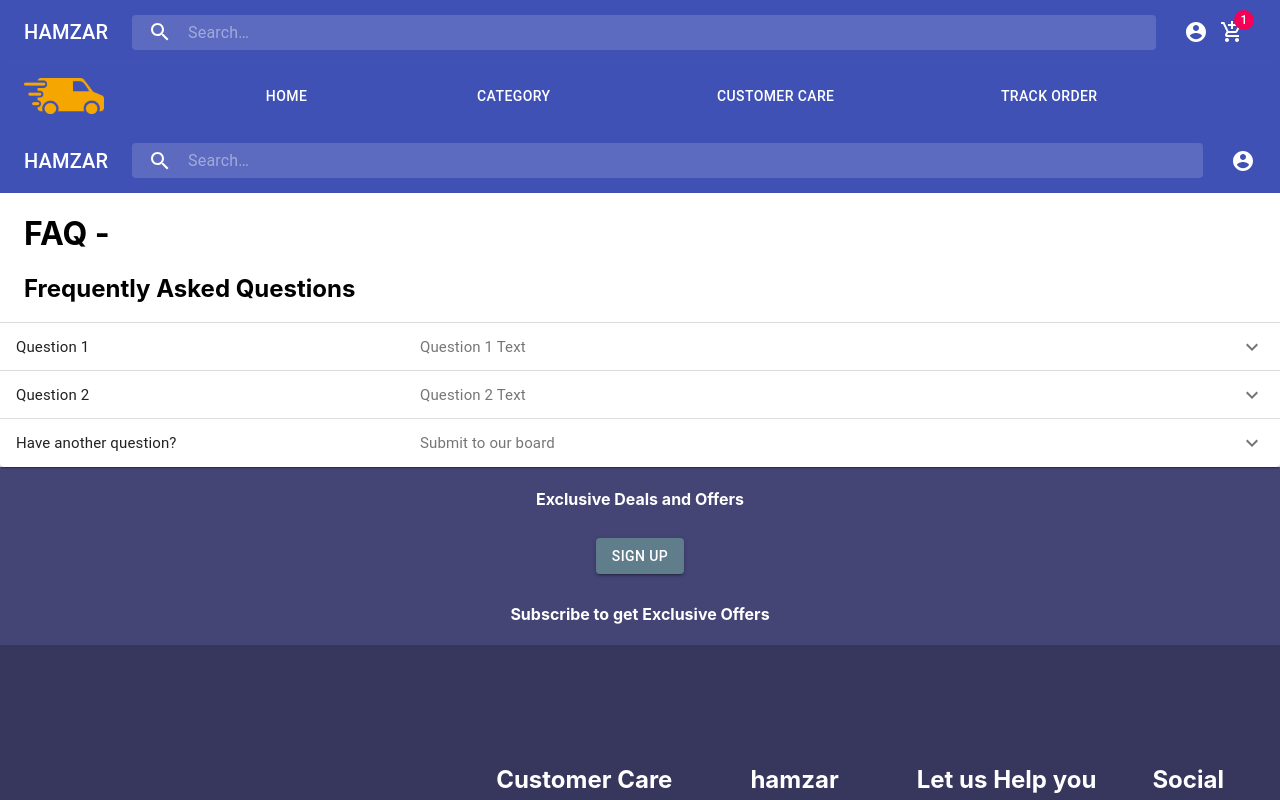
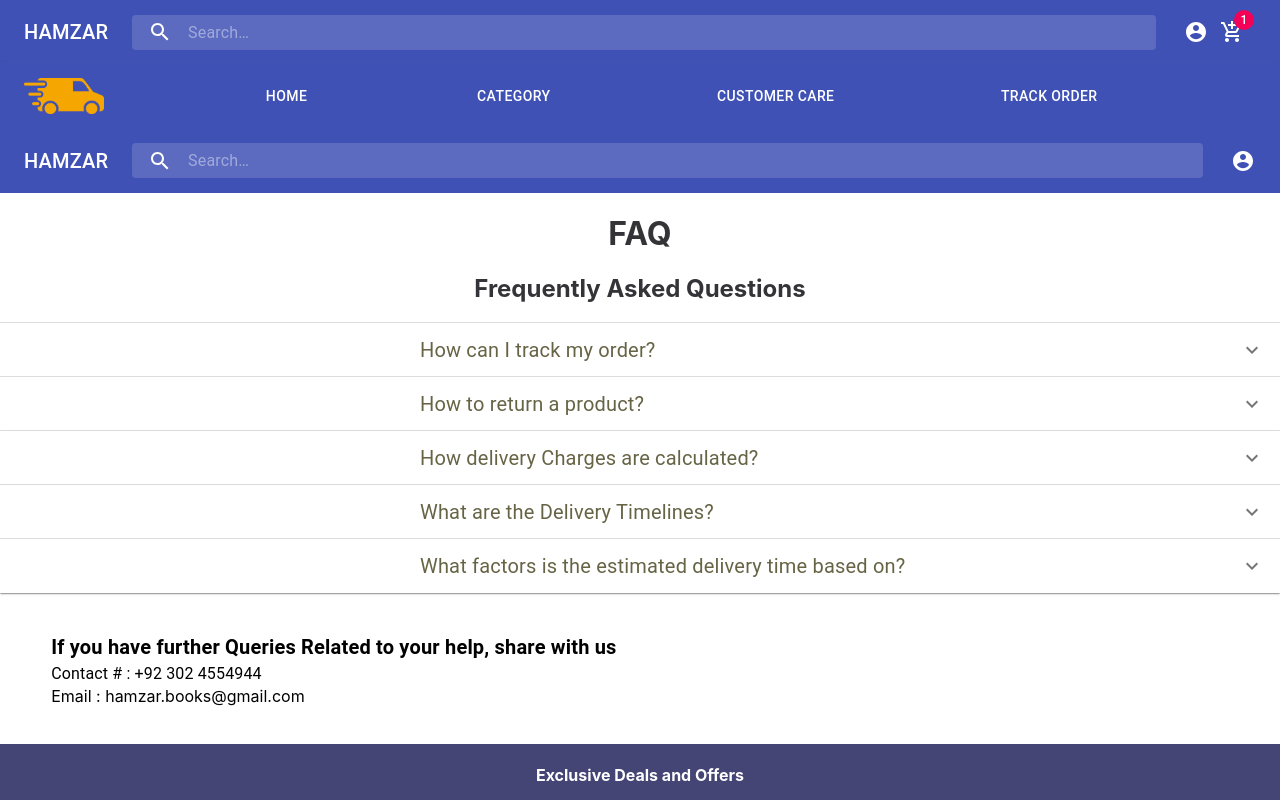
Before and after one commit to wahaj/Hamzar, a React (Create React App) app in the folder frontend/: page /faqs in a window 1280 px wide. Shown: the top 800 px of the page. Built offline with nearby package versions, Linux system fonts and the light colour scheme.

Commit message:
FAQPage(finalized), CareerPage(finalized), ChangePassPage(inProgress)

```diff
--- a/frontend/src/App.js
+++ b/frontend/src/App.js
@@ -9,6 +9,10 @@ import Footer from "./Navbars/Footer/BottomBar"
 import LoginPage from "./LoginPage/LoginPage";
 import SignupPage from "./SignupPage/SignupPage";
 import FAQPage from "./InformationPages/FAQPage";
+import Career from "./InformationPages/Career";
+import AboutUsPage from "./InformationPages/AboutUsPage";
+import QuestionQuery from "./InformationPages/QuestionQuery";
+import ChangePass from "./InformationPages/ChangePass";
 
 
 class App extends React.Component {
@@ -57,6 +61,10 @@ class App extends React.Component {
                 <Route path='/logIn' component={LoginPage}/>
                 <Route path='/signUp' component={SignupPage}/>
                 <Route path='/faqs' component={FAQPage}/>
+                <Route path='/career' component={Career}/>
+                <Route path='/aboutUs' component={AboutUsPage}/>
+                <Route path='/questionQuery' component={QuestionQuery}/>
+                <Route path='/changePass' component={ChangePass}/>
                 <Footer/>
             </BrowserRouter>
         );
--- /dev/null
+++ b/frontend/src/InformationPages/Career.js
@@ -0,0 +1,75 @@
+import React from 'react'
+import makeStyles from "@material-ui/core/styles/makeStyles";
+import {Container} from "@material-ui/core";
+import career1 from './pic 1.jpg';
+import career2 from './pic 2.png';
+import  Grid from "@material-ui/core/Grid";
+import Paper from "@material-ui/core/Paper";
+
+const useStyles = makeStyles(theme=>({
+    root:{
+        backgroundColor : 'rgba(255,255,255,0)',
+        margin:'',
+        alignItems:'center',
+
+    },
+    main_root:{
+        backgroundColor : 'rgba(255,255,255,0)',
+        display:'flex'
+    },
+    email:{
+        color:'rgb(0,11,255)',
+        textDecoration:'underline'
+    },
+    images1:{
+        width: '100%',
+    },
+    images2:{
+        width: '30%',
+        height: '50%',
+        display:'flex',
+        marginLeft:'30%'
+
+    },
+    headings:{
+        color:'rgba(0,11,206,0.49)',
+        textAlign:'center',
+    },
+    detail:{
+        color:'rgba(0,0,0,0.37)',
+        textIndent:'0px',
+        textSpacing:"3px",
+        lineHeight:'30px',
+        marginLeft:'10%',
+        marginRight:'10%',
+
+    },
+    elements:{
+        color:'rgba(0,11,206,0.49)',
+        textAlign:'center',
+    },
+}))
+
+export default function Career(){
+    const classes = useStyles();
+    return(
+        <div className={classes.main_root}>
+            <div className={classes.root}>
+                <div>
+                    <img className={classes.images1} src={career1} />
+                    <h1 className={classes.headings}>THERE’S AN OPPORTUNITY FOR EVERYONE</h1>
+                    <h2 className={classes.detail}>We are a community of diverse teams and talented individuals. All playing different yet significant roles, all working fervently towards creating better customer experiences, all driven with a thirst for innovation. And in that dynamic, fast-paced community is a cornucopia of opportunities, for you. Pick a team, find your opportunity and get in touch with us.</h2>
+                </div>
+                <div className={classes.elements}>
+                    <h2>Email your resume: <p className={classes.email}>hamzar.careers@gmail.com</p> </h2>
+                </div>
+
+                <div>
+                    <img className={classes.images2} src={career2} />
+                    <h1 className={classes.headings}>EMPLOYEES ARE OUR GREATEST ASSETSE</h1>
+                    <h2  className={classes.detail}>We strive to foster an open and transparent atmosphere within our organization where every team member has opportunities to develop their potential and everyone's views are valued. We welcome individuals who share our spirit of entrepreneurship and innovation to join the hamzar family.</h2>
+                </div>
+            </div>
+        </div>
+    )
+}
--- /dev/null
+++ b/frontend/src/InformationPages/ChangePass.js
@@ -0,0 +1,66 @@
+import React from 'react';
+
+class ChangePass extends React.Component {
+    constructor() {
+        super();
+        this.state = {
+            oldPassword: '',
+            newPassword: ''
+        };
+    }
+    handle_changePass = e => {
+        e.preventDefault();
+        fetch('http://192.168.18.10:8000/api/auth/change_password', {
+            headers: {
+                'Content-Type': 'application/json',
+                'Accept': 'application/json',
+                Authorization: `JWT ${localStorage.getItem('token')}`
+            },
+            method: 'POST',
+            body:JSON.stringify({
+                old_password:this.state.oldPassword,
+                new_password:this.state.newPassword
+            })
+        })
+            .then(res => res.json())
+            .then(json => {
+                /*localStorage.setItem('token', json.token);*/
+            })
+            .catch((err)=>alert('password not updated'));
+    };
+
+    handle_change = e => {
+        const name = e.target.name;
+        const value = e.target.value;
+        this.setState(prevState => {
+            const newState = { ...prevState };
+            newState[name] = value;
+            return newState;
+        });
+    };
+
+    render() {
+        return (
+            <form onSubmit={e => this.handle_changePass(e)}>
+                <h4>Log In</h4>
+                <label htmlFor="password">Old Password</label>
+                <input
+                    type="password"
+                    name="oldPassword"
+                    value={this.state.oldPassword}
+                    onChange={this.handle_change}
+                />
+                <label htmlFor="password">New Password</label>
+                <input
+                    type="password"
+                    name="newPassword"
+                    value={this.state.newPassword}
+                    onChange={this.handle_change}
+                />
+                <input type="submit" />
+            </form>
+        );
+    }
+}
+
+export default ChangePass;
--- a/frontend/src/InformationPages/FAQPage.js
+++ b/frontend/src/InformationPages/FAQPage.js
@@ -6,9 +6,11 @@ import ExpansionPanelSummary from '@material-ui/core/ExpansionPanelSummary';
 import Typography from '@material-ui/core/Typography';
 import ExpandMoreIcon from '@material-ui/icons/ExpandMore';
 import MyNavbar from "./../HomePage/Navbar/mynavbar";
-import Footer from "./../HomePage/Footer/BottomBar"
-import QuestionQuery from "./QuestionQuery"
+import Footer from "./../HomePage/Footer/BottomBar";
 import {Container} from "@material-ui/core";
+import TextField from "@material-ui/core/TextField";
+import Button from "@material-ui/core/Button";
+import Grid from "@material-ui/core/Grid";
 
 
 const useStyles = makeStyles(theme => ({
@@ -16,14 +18,38 @@ const useStyles = makeStyles(theme => ({
         width: '100%',
     },
     heading: {
-        fontSize: theme.typography.pxToRem(15),
         flexBasis: '33.33%',
         flexShrink: 0,
+        textAlign:'center',
+        fontSize:'20px',
     },
     secondaryHeading: {
-        fontSize: theme.typography.pxToRem(15),
-        color: theme.palette.text.secondary,
+        color: 'rgba(47,42,0,0.73)',
+        align:'center',
+        fontSize:'20px',
     },
+    main_heading:{
+        textAlign:'center',
+        color:'rgb(52,52,56)',
+    },
+    answers:{
+        color:'rgba(0,0,0,0.4)',
+        fontSize:'20px',
+        marginLeft:'15%',
+        marginRight:'10%',
+    },
+    contactUs:{
+        paddingTop:'3%',
+        paddingBottom:'3%',
+        paddingLeft:'4%',
+    },
+    contactHeading:{
+        fontSize:'20px'
+
+    },
+    contactDetail:{
+
+    }
 }));
 
 export default function ControlledExpansionPanels() {
@@ -40,7 +66,8 @@ export default function ControlledExpansionPanels() {
 
             <div className={classes.root}>
                 <Container fixed>
-                    <h1>FAQ -</h1> <h2>Frequently Asked Questions</h2>
+                    <h1 className={classes.main_heading}>FAQ</h1>
+                    <h2 className={classes.main_heading}>Frequently Asked Questions</h2>
                 </Container>
                 <ExpansionPanel expanded={expanded === 'panel1'} onChange={handleChange('panel1')}>
                     <ExpansionPanelSummary
@@ -48,15 +75,17 @@ export default function ControlledExpansionPanels() {
                         aria-controls="panel1bh-content"
                         id="panel1bh-header"
                     >
-                        <Typography className={classes.heading}>Question 1 </Typography>
-                        <Typography className={classes.secondaryHeading}>Question 1 Text</Typography>
+                        <Typography className={classes.heading}></Typography>
+                        <Typography className={classes.secondaryHeading}>How can I track my order?</Typography>
                     </ExpansionPanelSummary>
                     <ExpansionPanelDetails>
-                        <Typography>
-                            Nulla facilisi. Phasellus sollicitudin nulla et quam mattis feugiat. Aliquam eget
-                            maximus est, id dignissim quam.
-
-                            i.e question 1 answer
+                        <Typography className={classes.answers}>We will send you regular updates about the status of
+                            your order via emails and SMS. After your
+                            order has left our warehouse and is on its way to you, you
+                            can also track its status by signing in to your
+                            account, under "My Order" on your desired order or you can
+                            track your order on relevant
+                            courier portal    “click here to track your order”
                         </Typography>
                     </ExpansionPanelDetails>
                 </ExpansionPanel>
@@ -66,37 +95,94 @@ export default function ControlledExpansionPanels() {
                         aria-controls="panel2bh-content"
                         id="panel2bh-header"
                     >
-                        <Typography className={classes.heading}>Question 2</Typography>
+                        <Typography className={classes.heading}></Typography>
                         <Typography className={classes.secondaryHeading}>
-                            Question 2 Text
+                            How to return a product?
                         </Typography>
                     </ExpansionPanelSummary>
                     <ExpansionPanelDetails>
-                        <Typography>
-                            Donec placerat, lectus sed mattis semper, neque lectus feugiat lectus, varius pulvinar
-                            diam eros in elit. Pellentesque convallis laoreet laoreet.
-                            i.e question 2 answer
+                        <Typography className={classes.answers}>
+                            It's simple! Just follow the below mentioned steps:<br/>
+                            <b>1.</b> Just click on help center and mail or contact us.<br/>
+                            <b>2.</b> Make sure that the Item is packed as it was delivered. And make sure you have order slip with it.<br/>
+                            <b>3.</b> Once you have packed the item, contact with us<br/>
+                            <b>4.</b> We will make sure our delivery boy reach you as soon as possible and collect the parcel.<br/>
                         </Typography>
                     </ExpansionPanelDetails>
                 </ExpansionPanel>
-
                 <ExpansionPanel expanded={expanded === 'panel3'} onChange={handleChange('panel3')}>
                     <ExpansionPanelSummary
                         expandIcon={<ExpandMoreIcon />}
                         aria-controls="panel3bh-content"
                         id="panel3bh-header"
                     >
-                        <Typography className={classes.heading}>Have another question?</Typography>
+                        <Typography className={classes.heading}></Typography>
                         <Typography className={classes.secondaryHeading}>
-                            Submit to our board
+                            How delivery Charges are calculated?
                         </Typography>
                     </ExpansionPanelSummary>
                     <ExpansionPanelDetails>
-                        <Typography>
-                            <QuestionQuery/>
+                        <Typography className={classes.answers}>
+                            Delivery charges are calculated
+                            based on the weight of the product, the origin (from where it is picked)
+                            and the destination (where it is to be delivered).
+
+                            Delivery charges are clearly indicated for
+                            each product individually at the main product page and
+                            the sum of delivery charges will also be displayed at the checkout page
                         </Typography>
                     </ExpansionPanelDetails>
                 </ExpansionPanel>
+
+                <ExpansionPanel expanded={expanded === 'panel4'} onChange={handleChange('panel4')}>
+                    <ExpansionPanelSummary
+                        expandIcon={<ExpandMoreIcon />}
+                        aria-controls="panel4bh-content"
+                        id="panel4bh-header"
+                    >
+                        <Typography className={classes.heading}></Typography>
+                        <Typography className={classes.secondaryHeading}>
+                            What are the Delivery Timelines?
+                        </Typography>
+                    </ExpansionPanelSummary>
+                    <ExpansionPanelDetails>
+                        <Typography className={classes.answers}>
+                            We generally procure and ship the items within a day.
+                            These timelines are based
+                            on business days and include public holidays and Sundays.
+                        </Typography>
+                    </ExpansionPanelDetails>
+                </ExpansionPanel>
+
+                <ExpansionPanel expanded={expanded === 'panel5'} onChange={handleChange('panel5')}>
+                    <ExpansionPanelSummary
+                        expandIcon={<ExpandMoreIcon />}
+                        aria-controls="panel5bh-content"
+                        id="panel5bh-header"
+                    >
+                        <Typography className={classes.heading}></Typography>
+                        <Typography className={classes.secondaryHeading}>
+                            What factors is the estimated delivery time based on?
+                        </Typography>
+                    </ExpansionPanelSummary>
+                    <ExpansionPanelDetails>
+                        <Typography className={classes.answers}>
+                            <b>1-</b> The destination to which you want order shipped to and the seller’s location.
+                            <br/>
+                            <b>2-</b> Availability of the product
+                        </Typography>
+                    </ExpansionPanelDetails>
+                </ExpansionPanel>
+
+                <div className={classes.contactUs}>
+                    <Typography className={classes.contactHeading}>
+                        <b>If you have  further Queries Related to your help, share with us</b>
+                    </Typography>
+                    <Typography className={classes.contactDetail}>
+                        Contact # :  +92 302 4554944
+                    </Typography>
+                    Email :         hamzar.books@gmail.com
+                </div>
             </div>
 
             <Footer/>
```
Also changed, not shown: frontend/src/InformationPages/pic 1.jpg (added), frontend/src/InformationPages/pic 2.png (added).
